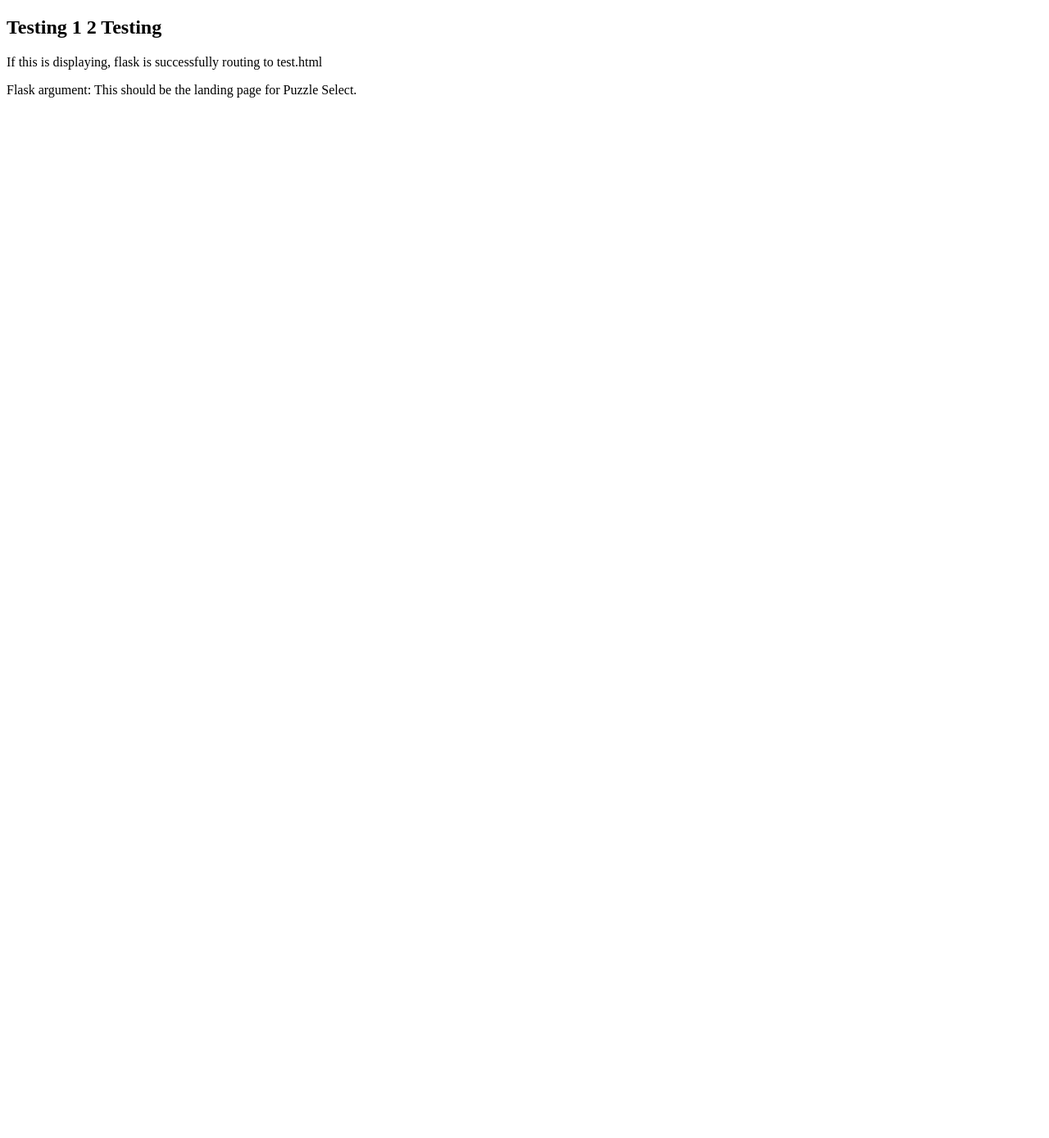
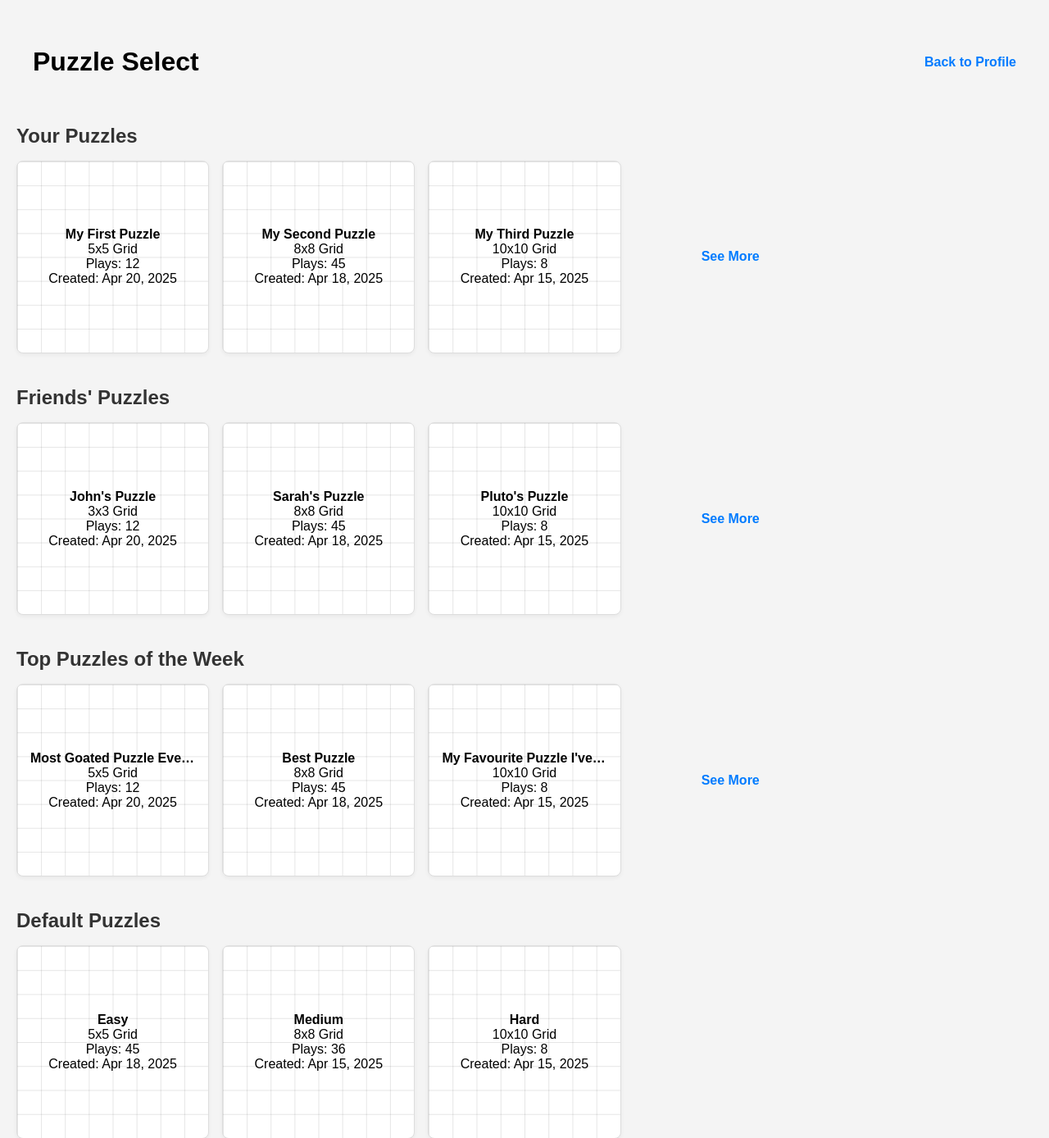
Before and after one commit to EthanVB123/CITS3403_GroupProject, a Flask app: page /puzzleselect in a window 1280 px wide. Shown: the top 1388 px of the page at 82% size. Before the commit the page ends 119 px from the top, so only its background shows below. Run offline with Flask 3, Linux system fonts and the light colour scheme.

Commit message:
puzzle select screen integrated into flask routes

```diff
--- a/app/routes.py
+++ b/app/routes.py
@@ -24,11 +24,11 @@ def displayFriendsPage(username):
 
 @app.route('/puzzleselect')
 def puzzleSelect():
-    return render_template('test.html', argument="This should be the landing page for Puzzle Select.")
+    return render_template('puzzle_select.html')
 
 @app.route('/puzzleselect/<username>')
 def puzzleSelectFromUser(username):
-    return render_template('test.html', argument=f"This should display puzzles from user {username}.")
+    return render_template('your_puzzles.html') # adapt to make dynamic on username
 
 @app.route('/puzzleselect/difficulty/<difficulty>')
 def puzzleSelectFromDifficulty(difficulty):
--- a/friends_puzzles.html
+++ b/app/templates/friends_puzzles.html
@@ -4,7 +4,7 @@
   <meta charset="UTF-8"/>
   <meta name="viewport" content="width=device-width, initial-scale=1.0"/>
   <title>Friends' Puzzles</title>
-  <link rel="stylesheet" href="puzzle_select.css">
+  <link rel="stylesheet" href="{{ url_for('static', filename='puzzle_select.css') }}">
 </head>
 <body>
   <header>
@@ -76,6 +76,6 @@
       </div>
     </div>
   </section>
-  <script src="puzzle_select.js"></script>
+  <script src="{{ url_for('static', filename='puzzle_select.js') }}"></script>
 </body>
 </html>
--- a/puzzle_select.html
+++ b/app/templates/puzzle_select.html
@@ -4,7 +4,7 @@
         <meta charset="UTF-8">
         <meta name="viewport" content="width=device-width, initial-scale=1.0">
         <title>Puzzle Select</title>
-        <link rel="stylesheet" href="puzzle_select.css">
+        <link rel="stylesheet" href="{{ url_for('static', filename='puzzle_select.css') }}">
     </head>
     <body>
         <header>
@@ -115,6 +115,6 @@
                 </div>
             </div>
         </section>
-        <script src="puzzle_select.js"></script>
+        <script src="{{ url_for('static', filename='puzzle_select.js') }}"></script>
     </body>
 </html>
--- a/top_puzzles.html
+++ b/app/templates/top_puzzles.html
@@ -4,7 +4,7 @@
   <meta charset="UTF-8"/>
   <meta name="viewport" content="width=device-width, initial-scale=1.0"/>
   <title>Top Puzzles of the Week</title>
-  <link rel="stylesheet" href="puzzle_select.css">
+  <link rel="stylesheet" href="{{ url_for('static', filename='puzzle_select.css') }}">
 </head>
 <body>
   <header>
@@ -76,6 +76,6 @@
       </div>
     </div>
   </section>
-  <script src="puzzle_select.js"></script>
+  <script src="{{ url_for('static', filename='puzzle_select.js') }}"></script>
 </body>
 </html>
--- a/your_puzzles.html
+++ b/app/templates/your_puzzles.html
@@ -4,7 +4,7 @@
   <meta charset="UTF-8"/>
   <meta name="viewport" content="width=device-width, initial-scale=1.0"/>
   <title>Your Puzzles</title>
-  <link rel="stylesheet" href="puzzle_select.css">
+  <link rel="stylesheet" href="{{ url_for('static', filename='puzzle_select.css') }}">
 </head>
 <body>
   <header>
@@ -76,6 +76,6 @@
     </div>
     </div>
   </section>
-  <script src="puzzle_select.js"></script>
+  <script src="{{ url_for('static', filename='puzzle_select.js') }}"></script>
 </body>
 </html>
```
Also changed, not shown: app/static/puzzle_select.css (renamed from puzzle_select.css), app/static/puzzle_select.js (renamed from puzzle_select.js).
